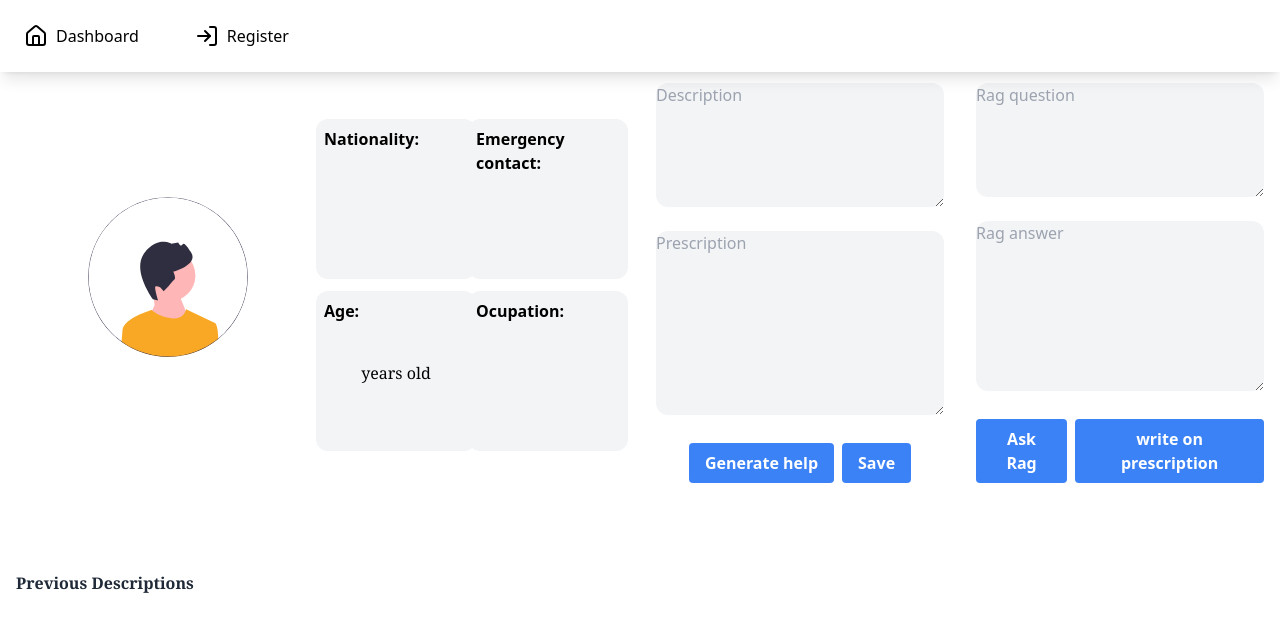
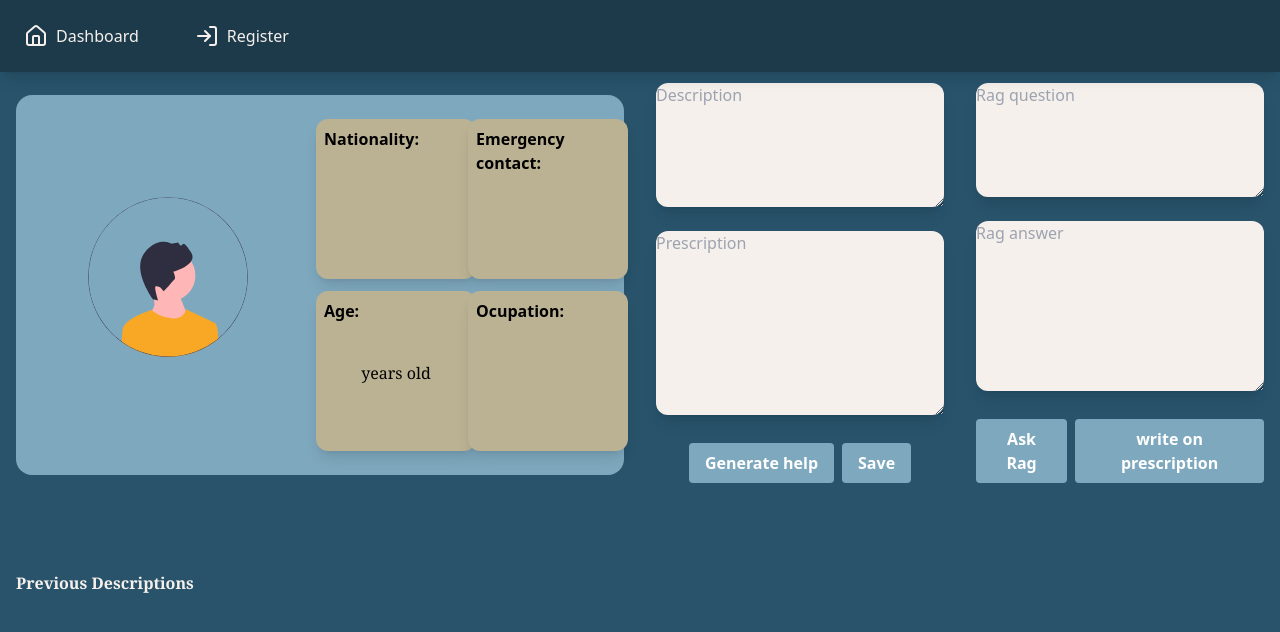
Before and after one commit to HEmilGS/userIntegration, a React (Vite) app: page /user/1 in a window 1280 px wide. Shown: the top 632 px of the page. Built offline with nearby package versions, Linux system fonts and the light colour scheme; no server answers; the HTML template or start-up script is replaced by a standard one.

Commit message:
changed colors

```diff
--- a/src/shared/NavigationBarNS.jsx
+++ b/src/shared/NavigationBarNS.jsx
@@ -12,21 +12,21 @@ const NavigationBar = ({ children }) => {
 
 
   return (
-    <div className="flex flex-col h-screen w-full outline relative">
-      <div className="flex shadow-lg z-0 fixed top-0 left-0 right-0">
+    <div className="flex flex-col h-screen w-full relative">
+      <div className="flex shadow-lg z-0 fixed top-0 left-0 right-0 bg-header">
         <div
           onClick={() => handleNavigate("/")}
           className="flex cursor-pointer m-4 p-2"
         >
-          <Home size={24} />
-          <p className="mx-2">Dashboard</p>
+          <Home size={24} className="stroke-borders" />
+          <p className="mx-2 text-borders">Dashboard</p>
         </div>
         <div
           onClick={() => handleNavigate("/register")}
           className="flex cursor-pointer m-4 p-2"
         >
-          <LogIn size={24} />
-          <p className="mx-2">Register</p>
+          <LogIn size={24}className="stroke-borders" />
+          <p className="mx-2 text-borders">Register</p>
         </div>
 
 
--- a/tailwind.config.js
+++ b/tailwind.config.js
@@ -7,7 +7,16 @@ export default {
 
   ],
   theme: {
-    extend: {},
+    extend: {
+      colors: {
+        'background': '#28536B',
+        'orange': '#C2948A',
+        'blue' : '#7EA8BE',
+        'borders' : '#F6F0ED',
+        'details' : '#BBB193',
+        'header' : '#1C3A4A',
+        },
+    },
   },
   plugins: [],
 }
--- a/views/dashboard/Dashboard.jsx
+++ b/views/dashboard/Dashboard.jsx
@@ -20,7 +20,7 @@ function Dashboard({ name }) {
   }, []);
 
   return (
-    <div className="flex justify-center items-center w-screen h-full bg-gray-100">
+    <div className="flex justify-center items-center w-screen h-full bg-background">
       <div className="flex flex-row flex-wrap justify-center align-center">
         {users.map((user) => {
           if (name && !user.name.includes(name)) return null;
--- a/views/dashboard/components/card.jsx
+++ b/views/dashboard/components/card.jsx
@@ -13,16 +13,16 @@ function Card({ user }) {
   };
 
   return (
-    <div className="m-4">
+    <div className="m-4 bg-blue shadow-xl ">
       <div
-        className="flex flex-col justify-center content-center shadow-lg h-60 w-60"
+        className="flex flex-col justify-center content-center  h-60 w-60 "
         onClick={handleClick}
       >
         <div className="flex justify-center content-center">
           <img src={userImage} alt="usuario vro" className="h-20" />{" "}
         </div>
-        <div className="flex justify-center content-center">{user.name}</div>
-        <div className="flex justify-center content-center">{user.email}</div>
+        <div className="flex justify-center content-center text-borders">{user.name}</div>
+        <div className="flex justify-center content-center text-borders">{user.email}</div>
       </div>
     </div>
   );
--- a/views/register/Register.jsx
+++ b/views/register/Register.jsx
@@ -3,8 +3,8 @@ import Form from '../register/components/Form';
 
 function Register() {
     return (
-        <div className='bg-[#7ed7e2] h-screen flex flex-row justify-center items-center'>
-                <div className='bg-white w-1/2 h-3/4 rounded-3xl flex justify-center items-center flex-col' >
+        <div className='bg-background h-screen flex flex-row justify-center items-center'>
+                <div className='bg-borders w-1/2 h-3/4 rounded-3xl flex justify-center items-center flex-col' >
                     <h1 className='text-2xl mb-3'>Create account</h1>
                     <Form />
             </div>
--- a/views/users/User.jsx
+++ b/views/users/User.jsx
@@ -109,7 +109,7 @@ const User = () => {
   }
 
   return (
-    <div className="h-screen w-screen flex flex-col">
+    <div className="h-screen w-screen flex flex-col bg-background">
       <div className="h-screen w-full flex flex-row justify-center items-center">
         <div className="w-1/2 h-full flex justify-center items-center">
           <div className="mx-4 w-full h-full flex justify-center items-center">
@@ -123,24 +123,24 @@ const User = () => {
               name="description"
               value={form.description}
               onChange={handleInputChange}
-              className="w-full h-1/2 bg-gray-100 rounded-xl m-3"
+              className="w-full h-1/2 bg-borders rounded-xl m-3 shadow-lg"
               placeholder="Description"
             />
             <textarea
               name="prescription"
               value={form.prescription}
               onChange={handleInputChange}
-              className="w-full h-3/4 bg-gray-100 rounded-xl m-3"
+              className="w-full h-3/4 bg-borders rounded-xl m-3 shadow-lg"
               placeholder="Prescription"
             />
             <div className="flex flex-row justify-center items-center">
 
-            <button className= "bg-blue-500 hover:bg-blue-700 text-white font-bold py-2 px-4 rounded my-4 " onClick={handleGenerateHelp}>
+            <button className= "bg-blue hover:bg-[#5287A3] text-white font-bold py-2 px-4 rounded my-4 " onClick={handleGenerateHelp}>
             Generate help
             </button>
 
             <button
-              className="bg-blue-500 hover:bg-blue-700 text-white font-bold py-2 px-4 rounded my-4 ml-2"
+              className="bg-blue hover:bg-[#5287A3] text-white font-bold py-2 px-4 rounded my-4 ml-2"
               onClick={handleSubmitUpdate}
               >
               Save
@@ -158,24 +158,24 @@ const User = () => {
               name="ragQuestion"
               value={form.ragQuestion}
               onChange={handleInputChange}
-              className="w-full h-1/2 bg-gray-100 rounded-xl m-3"
+              className="w-full h-1/2 bg-borders rounded-xl m-3 shadow-lg"
               placeholder="Rag question"
             />
             <textarea
               name="ragAnswer"
               value={form.ragAnswer}
               onChange={handleInputChange}
-              className="w-full h-3/4 bg-gray-100 rounded-xl m-3"
+              className="w-full h-3/4 bg-borders rounded-xl m-3 shadow-lg"
               placeholder="Rag answer"
             />
             <div className="flex flex-row justify-center items-center">
 
-            <button className= "bg-blue-500 hover:bg-blue-700 text-white font-bold py-2 px-4 rounded my-4 " onClick={handleAskRag}>
+            <button className= "bg-blue hover:bg-[#5287A3] text-white font-bold py-2 px-4 rounded my-4 " onClick={handleAskRag}>
             Ask Rag
             </button>
 
             <button
-              className="bg-blue-500 hover:bg-blue-700 text-white font-bold py-2 px-4 rounded my-4 ml-2"
+              className="bg-blue hover:bg-[#5287A3] text-white font-bold py-2 px-4 rounded my-4 ml-2"
               onClick={handleWriteOnPrescription}
               >
                 write on prescription
@@ -185,7 +185,7 @@ const User = () => {
         </div>
       </div>
       <div>
-      <h1 className="text-medium font-semibold text-gray-800 font-serif ml-4">Previous Descriptions</h1>
+      <h1 className="text-medium font-semibold text-borders font-serif ml-4">Previous Descriptions</h1>
       </div>
 
       <div className=" w-full h-[18rem] overflow-x-scroll flex flex-row">
--- a/views/users/components/cardInfo.jsx
+++ b/views/users/components/cardInfo.jsx
@@ -3,8 +3,8 @@ import userImage from '../../../src/assets/user.svg';
 
 const CardInfo = ({user}) => {
     return (
-        <div className='h-1/2 w-full  flex flex-row justify-start items-center rounded-2xl' >
-            <div className=' h-full w-1/2 flex flex-col justify-center items-center'>
+        <div className='h-2/3 w-full  flex flex-row justify-start items-center rounded-2xl bg-blue' >
+            <div className=' h-full w-1/2 flex flex-col justify-center items-center '>
             <img src={userImage} alt='user' className='h-40 w-40 rounded-full'/>
 
             <p className='text-2xl font-semibold text-gray-800 m-1 font-serif '>{user.name}</p>
@@ -12,7 +12,7 @@ const CardInfo = ({user}) => {
             </div>
 
             <div className='h-full w-1/2 grid grid-cols-2 justify-items-center content-center '>
-           <div className=' m-1.5 bg-gray-100 h-40 w-40 rounded-xl flex justify-start items-center flex-col'>
+           <div className=' m-1.5 bg-details h-40 w-40 rounded-xl flex justify-start items-center flex-col shadow-lg'>
             <div className='w-full h-1/2 flex justify-start items-start'>
                 <h1 className='m-2 font-semibold'>Nationality:</h1>
             </div>
@@ -24,7 +24,7 @@ const CardInfo = ({user}) => {
 
               </div>
 
-           <div className=' m-1.5 bg-gray-100 h-40 w-40 rounded-xl flex justify-start items-center flex-col'>
+           <div className=' m-1.5 bg-details h-40 w-40 rounded-xl flex justify-start items-center flex-col shadow-lg'>
             <div className='w-full h-1/2 flex justify-start items-start'>
                 <h1 className='m-2 font-semibold'> Emergency contact:</h1>
             </div>
@@ -36,7 +36,7 @@ const CardInfo = ({user}) => {
 
               </div>
 
-           <div className=' m-1.5 bg-gray-100 h-40 w-40 rounded-xl flex justify-start items-center flex-col'>
+           <div className=' m-1.5 bg-details h-40 w-40 rounded-xl flex justify-start items-center flex-col shadow-lg'>
             <div className='w-full h-1/2 flex justify-start items-start'>
                 <h1 className='m-2 font-semibold'>Age:</h1>
             </div>
@@ -48,7 +48,7 @@ const CardInfo = ({user}) => {
 
               </div>
 
-           <div className=' m-1.5 bg-gray-100 h-40 w-40 rounded-xl flex justify-start items-center flex-col'>
+           <div className=' m-1.5 bg-details h-40 w-40 rounded-xl flex justify-start items-center flex-col shadow-lg'>
             <div className='w-full h-1/2 flex justify-start items-start'>
                 <h1 className='m-2 font-semibold'>Ocupation:</h1>
             </div>
--- a/views/users/components/prevDescription.jsx
+++ b/views/users/components/prevDescription.jsx
@@ -1,8 +1,8 @@
 const PrevDescription = ({ descriptions }) => {
   return (
-    <div className="flex flex-row flex-wrap items-end overflow-x-scroll flex-shrink-0 h-full">
+    <div className="flex flex-row flex-wrap items-end overflow-x-hidden flex-shrink-0 h-full bg-background">
       {descriptions?.map((des, idx) => (
-        <div key={idx} className="w-[32rem] h-[12rem] m-2 overflow-y-scroll flex justify-start items-center flex-col bg-slate-300 rounded-xl">
+        <div key={idx} className="w-[32rem] h-[12rem] m-2 overflow-y-auto flex justify-start items-center flex-col bg-details rounded-xl">
           <h1 className="mt-2 font-medium">Description</h1>
           <p>{des.description}</p>
           <h1 className="mt-2 font-medium">Prescription:</h1>
```
Also changed, not shown: src/shared/NavigationBar.jsx (+7 -7 lines), views/register/components/Form.jsx (+7 -7 lines).
